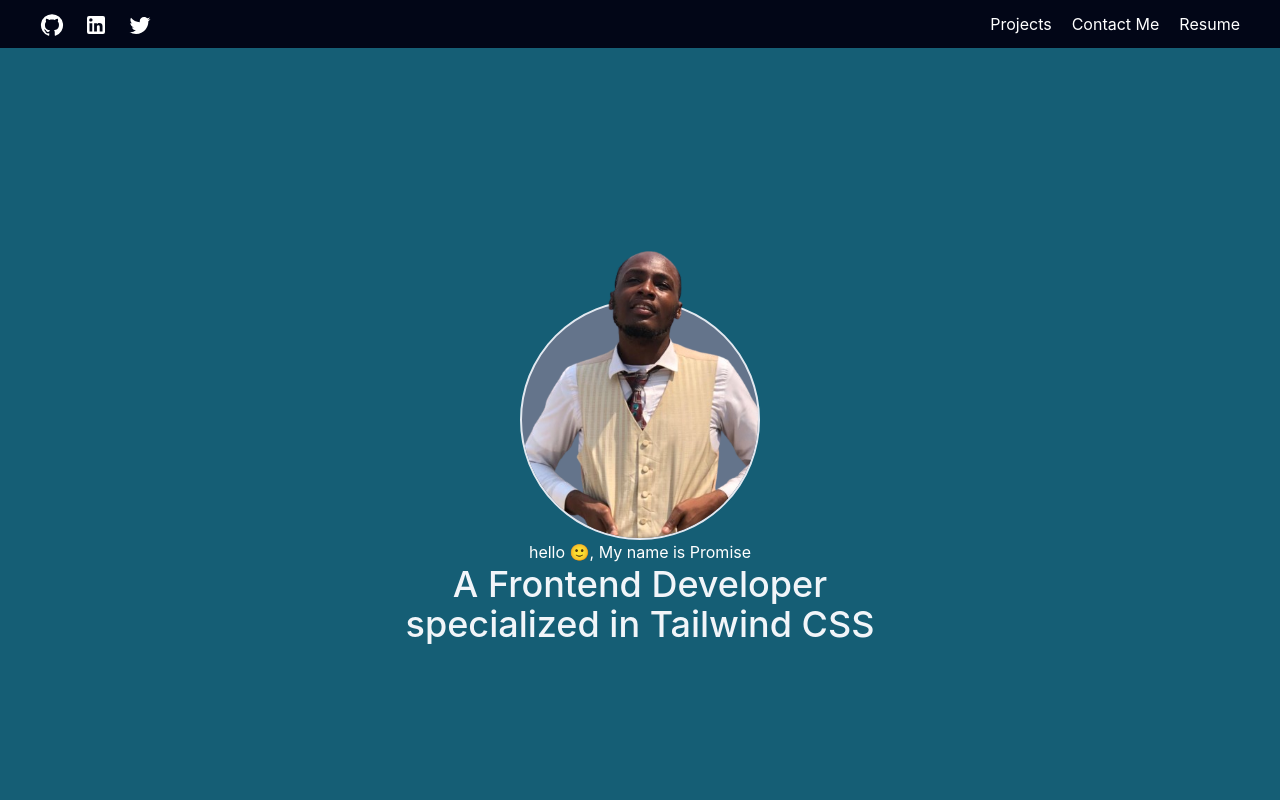
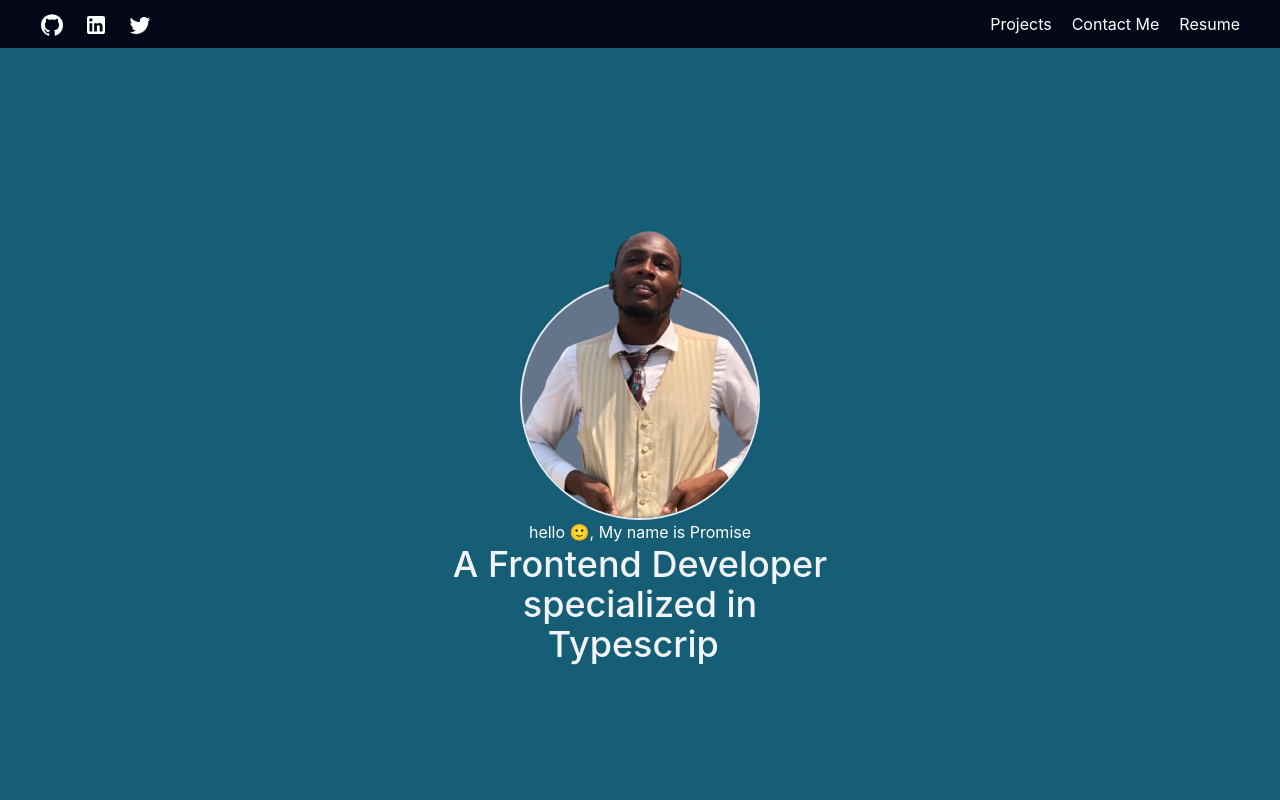
Before and after one commit to Reverrd/portfolio2, a React (Vite) app: page / in a window 1280 px wide. Shown: the top 800 px of the page. Built offline with nearby package versions, Linux system fonts and the light colour scheme.

Commit message:
typewriter effect

```diff
--- a/package.json
+++ b/package.json
@@ -21,6 +21,7 @@
     "react-dom": "^18.2.0",
     "sass": "^1.70.0",
     "scss": "^0.2.4",
+    "typewriter-effect": "^2.21.0",
     "yup": "^1.3.3"
   },
   "devDependencies": {
--- a/src/components/Header/Header.jsx
+++ b/src/components/Header/Header.jsx
@@ -1,4 +1,4 @@
-import { useEffect, useState } from 'react';
+import { useState } from 'react';
 import { Close, GitHub, LinkedIn, Menu, Twitter } from '@mui/icons-material'
 import './header.scss'
 export default function Header() {
--- a/src/components/body/body/Hero.jsx
+++ b/src/components/body/body/Hero.jsx
@@ -1,18 +1,11 @@
 import { useState, useEffect } from 'react'
 import { KeyboardDoubleArrowUp } from '@mui/icons-material'
+import Typewriter from 'typewriter-effect'
 import './body.scss'
 
-const words = ['React Js', 'Next Js', 'Tailwind CSS', 'SCSS', 'Material UI']
+
 export default function Hero() {
- const [currentWord, setCurrentWord] = useState(0)
 
- useEffect(()=>{
-  const interval = setInterval(()=>{
-    setCurrentWord((prevWord) =>(prevWord + 1) %words.length)
-  },2000)
-  return ()=>
-  clearInterval(interval)
- },[])
   const[isScrolled, setIsScrolled] = useState(false)
   useEffect(()=>{
   const handleScroll = ()=>{
@@ -50,7 +43,14 @@ export default function Hero() {
           hello 🙂, My name is Promise
         </div>
         <div  className='text-slate-100 text-4xl xsm:text-xl font-medium text-center  '>
-            A Frontend Developer<br/> specialized in <span id='scrollText' >{words[currentWord]}</span>
+            A Frontend Developer<br/> specialized in <span ><Typewriter
+            options={{
+              strings:["JavaScript","Typescript", "React js", "Next js","SCSS", "TailwindCSS"],
+              autoStart:true,
+              loop:true,
+              delay:80
+            }}
+            /> </span>
         </div>
     </div>
     {isScrolled &&(
```
Also changed, not shown: 1 other file (tests, documents, lock files or other folders).
